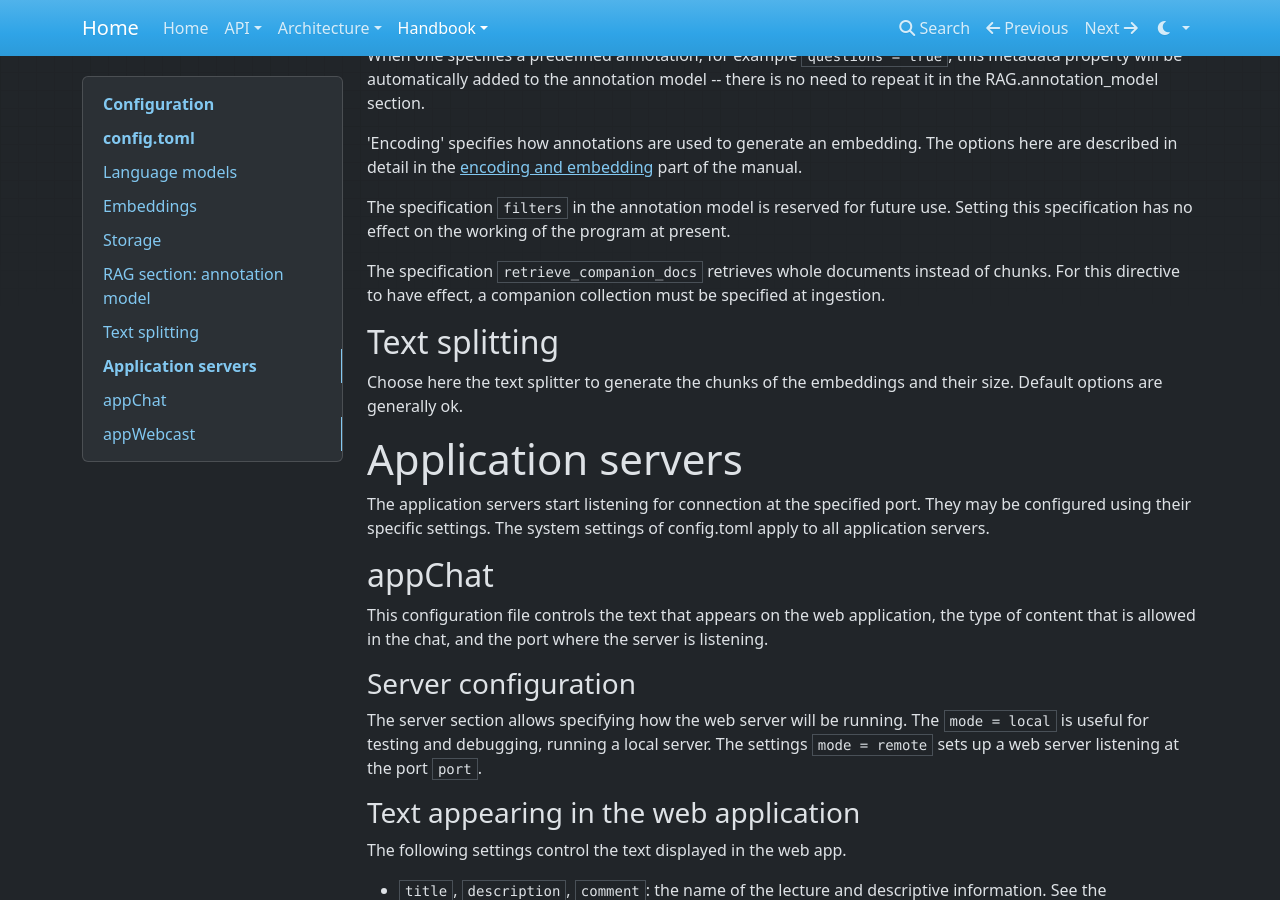
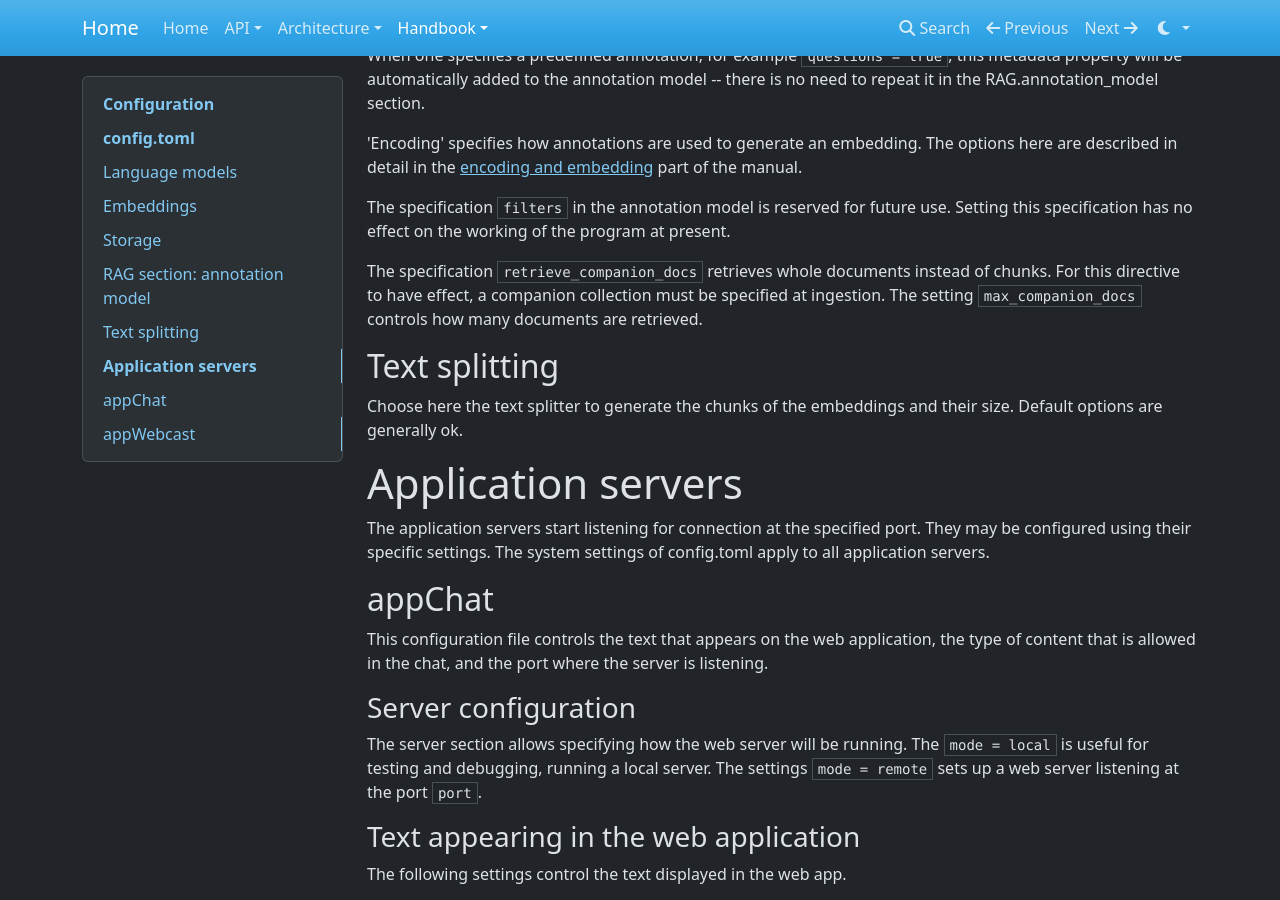
Before and after one commit to roberto-viviani/lmm-education, an MkDocs documentation site: the page built from docs/Handbook/Configuration.md, in a window 1280 px wide and 900 px high, scrolled down 1761 px. Built offline with MkDocs 1.6.1, drawn with Linux system fonts in a browser that asks for light colours; nearby versions of some CDN libraries; some of the changed text lies outside the part shown.

Commit message:
docs, minor update

```diff
--- a/docs/Handbook/Configuration.md
+++ b/docs/Handbook/Configuration.md
@@ -59,7 +59,7 @@ When one specifies a predefined annotation, for example `questions = true`, this
 
 The specification `filters` in the annotation model is reserved for future use. Setting this specification has no effect on the working of the program at present.
 
-The specification `retrieve_companion_docs` retrieves whole documents instead of chunks. For this directive to have effect, a companion collection must be specified at ingestion.
+The specification `retrieve_companion_docs` retrieves whole documents instead of chunks. For this directive to have effect, a companion collection must be specified at ingestion. The setting `max_companion_docs` controls how many documents are retrieved.
 
 ## Text splitting
 
```
Also changed, not shown: other parts of docs/Handbook/Configuration.md (+1 -1 lines).
